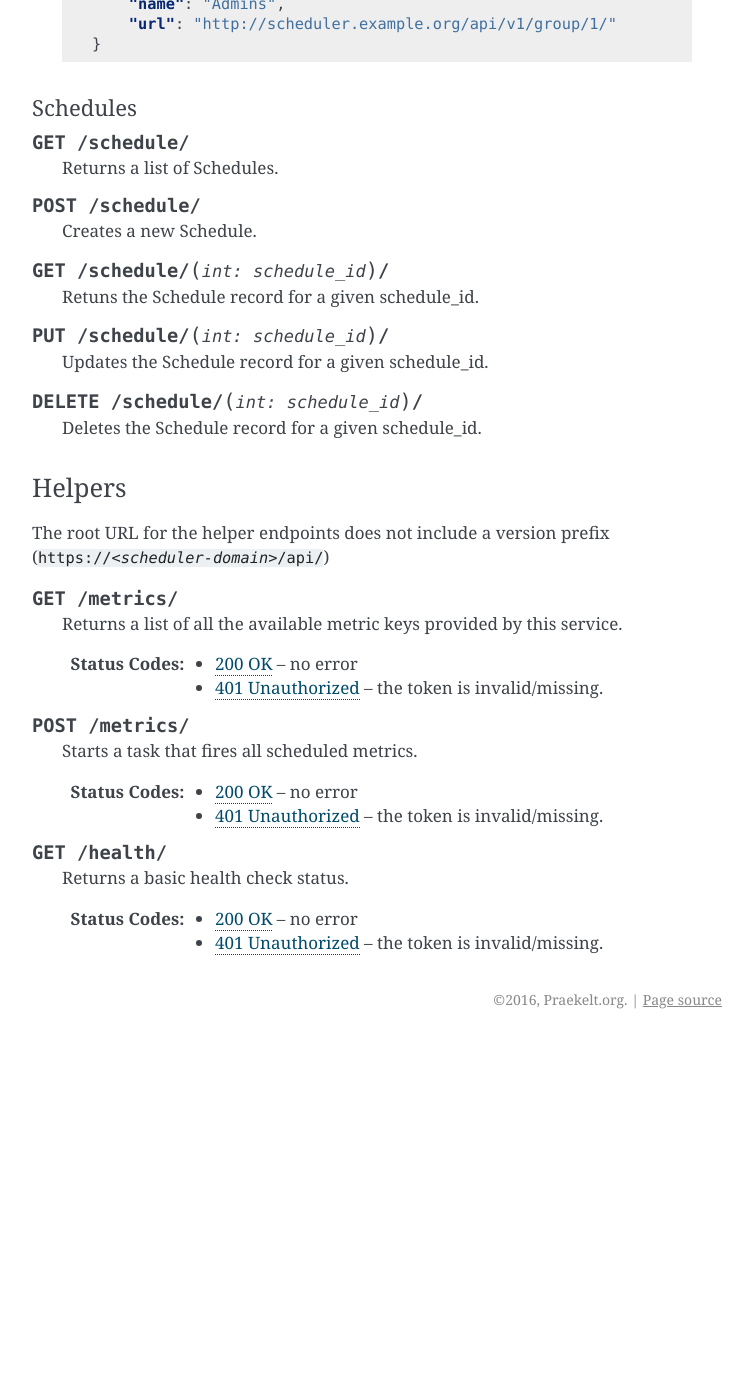
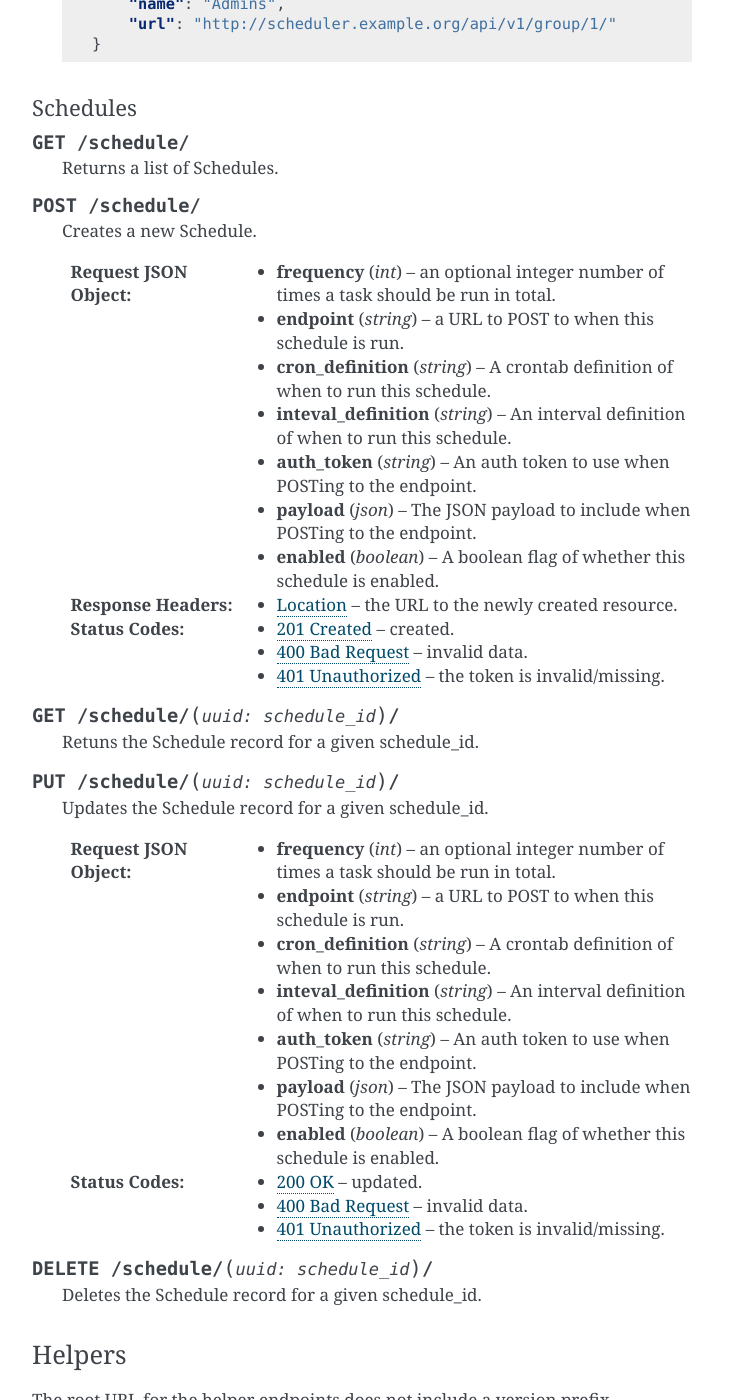
Before and after one commit to praekelt/seed-scheduler, a Sphinx documentation site: the page built from docs/apis.rst, in a window 1280 px wide and 1400 px high, scrolled down 4248 px. Shown: the whole window, without its empty margins (388-1141 px from the left). Built offline with Sphinx 7.4.7, drawn with Linux system fonts in a browser that asks for light colours; before the commit the page ends 5287 px from its top, so only the background shows below that.

Commit message:
Added API details

```diff
--- a/docs/apis.rst
+++ b/docs/apis.rst
@@ -240,15 +240,41 @@ Schedules
 
     Creates a new Schedule.
 
-.. http:get:: /schedule/(int:schedule_id)/
+    :<json int frequency: an optional integer number of times a task should be run in total.
+    :<json string endpoint: a URL to POST to when this schedule is run.
+    :<json string cron_definition: A crontab definition of when to run this schedule.
+    :<json string inteval_definition: An interval definition of when to run this schedule.
+    :<json string auth_token: An auth token to use when POSTing to the endpoint.
+    :<json json payload: The JSON payload to include when POSTing to the endpoint.
+    :<json boolean enabled: A boolean flag of whether this schedule is enabled.
+
+    :resheader Location: the URL to the newly created resource.
+
+    :status 201: created.
+    :status 400: invalid data.
+    :status 401: the token is invalid/missing.
+
+.. http:get:: /schedule/(uuid:schedule_id)/
 
     Retuns the Schedule record for a given schedule_id.
 
-.. http:put:: /schedule/(int:schedule_id)/
+.. http:put:: /schedule/(uuid:schedule_id)/
 
     Updates the Schedule record for a given schedule_id.
 
-.. http:delete:: /schedule/(int:schedule_id)/
+    :<json int frequency: an optional integer number of times a task should be run in total.
+    :<json string endpoint: a URL to POST to when this schedule is run.
+    :<json string cron_definition: A crontab definition of when to run this schedule.
+    :<json string inteval_definition: An interval definition of when to run this schedule.
+    :<json string auth_token: An auth token to use when POSTing to the endpoint.
+    :<json json payload: The JSON payload to include when POSTing to the endpoint.
+    :<json boolean enabled: A boolean flag of whether this schedule is enabled.
+
+    :status 200: updated.
+    :status 400: invalid data.
+    :status 401: the token is invalid/missing.
+
+.. http:delete:: /schedule/(uuid:schedule_id)/
 
     Deletes the Schedule record for a given schedule_id.
 
```
